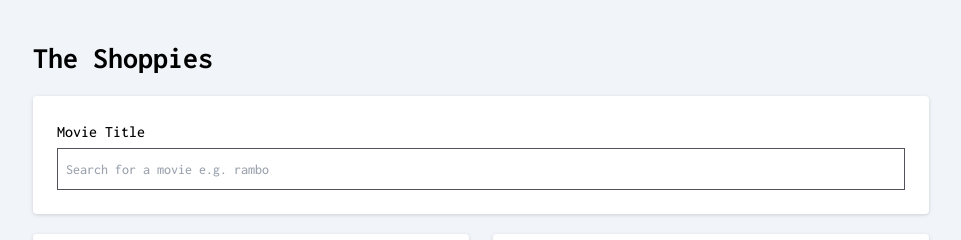
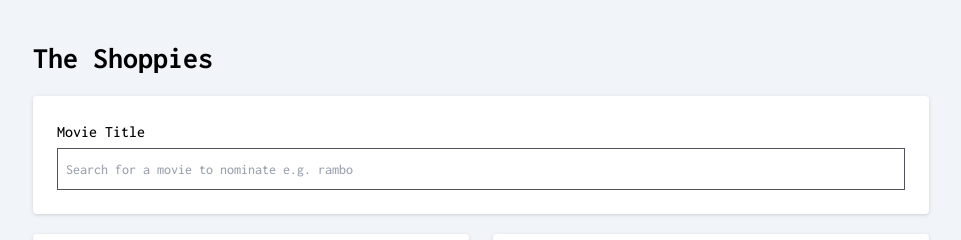
Before and after one commit to Mesbah214/The-Shoppies-2021, a React (Create React App) app: page / in a window 1280 px wide. Shown: the top 240 px of the page, without its empty margins (159-1120 px from the left). Built offline with nearby package versions, Linux system fonts and the light colour scheme; a web font is replaced by a local one.

Commit message:
Update the placeholder to be more specific

```diff
--- a/src/components/Input.tsx
+++ b/src/components/Input.tsx
@@ -13,7 +13,7 @@ const Input: React.FC<{
         type="text"
         id="name"
         autoComplete="off"
-        placeholder="Search for a movie e.g. rambo"
+        placeholder="Search for a movie to nominate e.g. rambo"
         value={val}
         onChange={onInputChangeHandler}
       />
```
